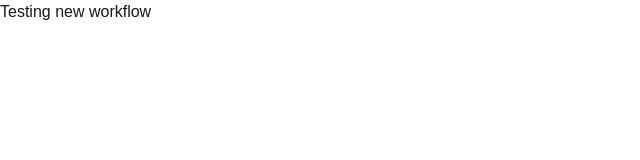
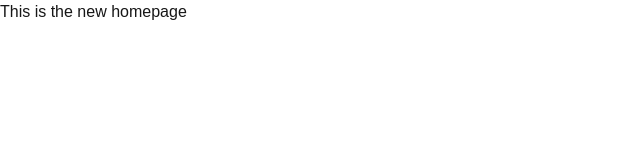
Before and after one commit to naufaladrna08/test-cicd-ec2, a Next.js app: page / in a window 1280 px wide. Shown: the top 160 px of the page, without its empty margins (0-640 px from the left). Built offline with nearby package versions, Linux system fonts and the light colour scheme.

Commit message:
update homepage

```diff
--- a/src/app/page.tsx
+++ b/src/app/page.tsx
@@ -1,7 +1,7 @@
 export default function Home() {
   return (
     <div className="grid grid-rows-[20px_1fr_20px] items-center justify-items-center min-h-screen p-8 pb-20 gap-16 sm:p-20 font-[family-name:var(--font-geist-sans)]">
-      Testing new workflow
+      This is the new homepage
     </div>
   );
 }
```
